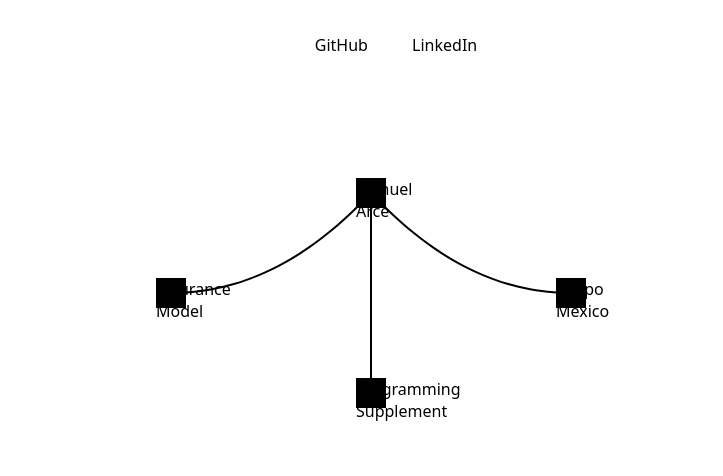
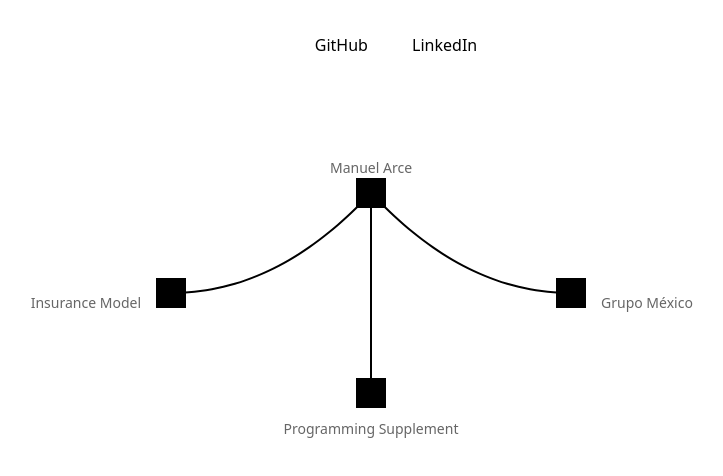
Before and after one commit to manuelarceaguirre/arce, a plain HTML site: page index.html in a window 1280 px wide. Shown: the part 172-648 px from the top of the page, without its empty margins (244-967 px from the left). Drawn offline with Linux system fonts and the light colour scheme.

Commit message:
Node disappeares

```diff
--- a/index.html
+++ b/index.html
@@ -88,6 +88,38 @@
 
         .project-node {
             cursor: pointer;
+        }
+
+        .project-label {
+            position: absolute;
+            white-space: nowrap;
+            font-size: 0.875rem;
+            color: #666;
+            transform: translateY(-24px);
+            width: max-content;
+            left: 50%;
+            transform: translateX(-50%);
+        }
+
+        #box1 .project-label {
+            top: -20px;
+        }
+
+        #box2 .project-label {
+            left: -50%;
+            transform: translateX(-100%);
+            top: 50%;
+        }
+
+        #box3 .project-label {
+            bottom: -30px;
+            top: auto;
+        }
+
+        #box4 .project-label {
+            left: 150%;
+            transform: translateX(0);
+            top: 50%;
         }
     </style>
 </head>
```
